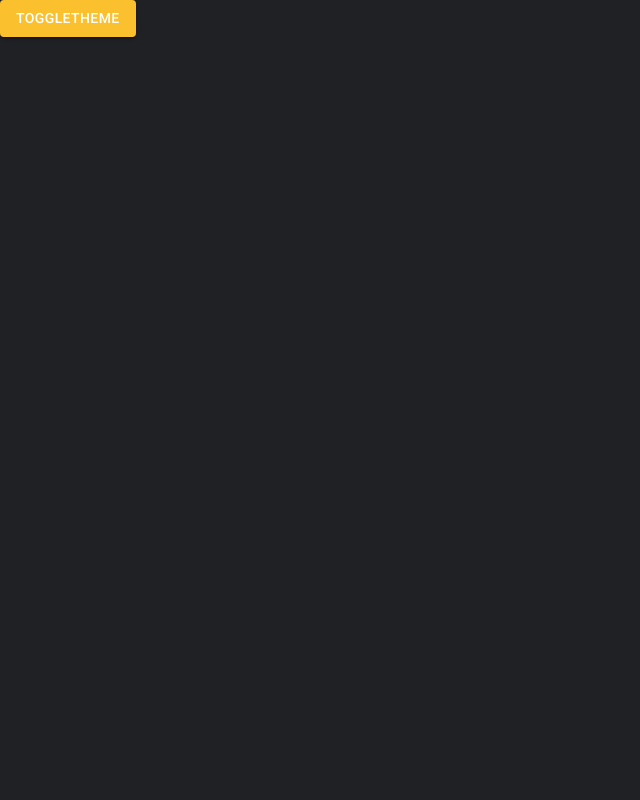
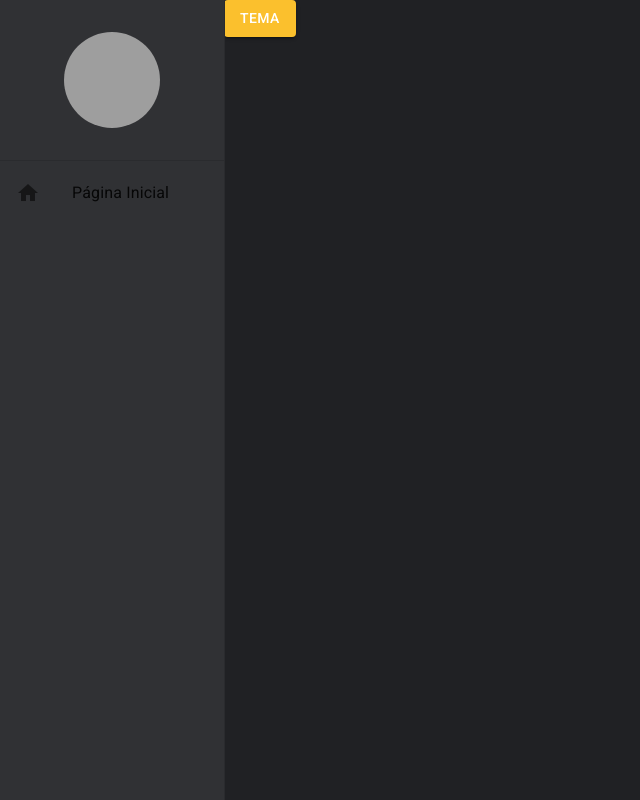
Before and after one commit to CristianoSFMothe/app-user, a React (Create React App) app: page /page-home in a window 1280 px wide. Shown: the whole page, without its empty margins (0-640 px from the left). Built offline with nearby package versions, Linux system fonts and the light colour scheme; grey boxes are pictures that could not be loaded.

Commit message:
:rocket: feat: Adicionando menu lateral primeira parte

```diff
--- a/src/App.tsx
+++ b/src/App.tsx
@@ -1,14 +1,19 @@
 import {BrowserRouter} from 'react-router-dom';
 import {AppRoutes} from './routes';
 import {AppThemeProvider} from './shared/contexts/ThemeContext';
+import {MenuLateral} from './shared/components';
 
 
 export const App = () => {
   return (
     <AppThemeProvider>
       <BrowserRouter>
-        <AppRoutes/>
+
+        <MenuLateral>
+          <AppRoutes />
+        </MenuLateral>
+
       </BrowserRouter>
     </AppThemeProvider>
   );
-}
+};
--- a/src/routes/index.tsx
+++ b/src/routes/index.tsx
@@ -12,7 +12,7 @@
           variant='contained'
           color='primary'
           onClick={toggleTheme}
-        >toggleTheme
+        >Tema
         </Button>}/>
 
       <Route path='*' element={<Navigate to='/page-home'/>}/>
--- a/src/shared/components/index.ts
+++ b/src/shared/components/index.ts
@@ -1 +1 @@
-export {};
+export * from './menu-lateral/MenuLateral';
--- /dev/null
+++ b/src/shared/components/menu-lateral/MenuLateral.tsx
@@ -0,0 +1,66 @@
+import {
+  Avatar,
+  Divider,
+  Drawer,
+  List,
+  ListItemButton,
+  ListItemIcon,
+  useTheme,
+  ListItemText,
+  Icon} from '@mui/material';
+import { Box } from '@mui/system';
+import React from 'react';
+
+interface IDrawerProviderProps {
+  children: React.ReactNode;
+}
+export const MenuLateral: React.FC<IDrawerProviderProps> = ({ children}) => {
+  const theme = useTheme();
+  return (
+    <>
+      <Drawer variant='permanent'>
+        <Box
+          width={theme.spacing(28)}
+          display='flex'
+          flexDirection='column'
+          height='100%'
+        >
+          <Box
+            width='100%'
+            height={theme.spacing(20)}
+            display='flex'
+            alignItems='center'
+            justifyContent='center'
+          >
+            <Avatar
+              sx={{ height: theme.spacing(12), width: theme.spacing(12)}}
+              alt="Usuário" src="../../assets/avatar.png"
+            />
+          </Box>
+
+          <Divider />
+
+          <Box flex={1}>
+            <List component='nav'>
+              <ListItemButton>
+                <ListItemIcon>
+                  <Icon>home</Icon>
+                </ListItemIcon>
+                <ListItemText primary='Página Inicial' />
+              </ListItemButton>
+
+            </List>
+
+          </Box>
+
+        </Box>
+      </Drawer>
+
+      <Box height='100vh' marginLeft={theme.spacing(28)}>
+        {children}
+      </Box>
+
+    </>
+
+  );
+};
--- /dev/null
+++ b/src/shared/layout/index.ts
@@ -0,0 +1 @@
+export {};
--- a/src/shared/themes/Dark.ts
+++ b/src/shared/themes/Dark.ts
@@ -1,4 +1,4 @@
-import { createTheme } from '@mui/material'
+import { createTheme } from '@mui/material';
 import {cyan, yellow } from '@mui/material/colors';
 
 export const DarkTheme = createTheme({
--- a/src/shared/themes/Light.ts
+++ b/src/shared/themes/Light.ts
@@ -1,4 +1,4 @@
-import { createTheme } from '@mui/material'
+import { createTheme } from '@mui/material';
 import {cyan, yellow } from '@mui/material/colors';
 
 export const LightTheme = createTheme({
```
Also changed, not shown: src/shared/contexts/ThemeContext.tsx (+5 -5 lines).
